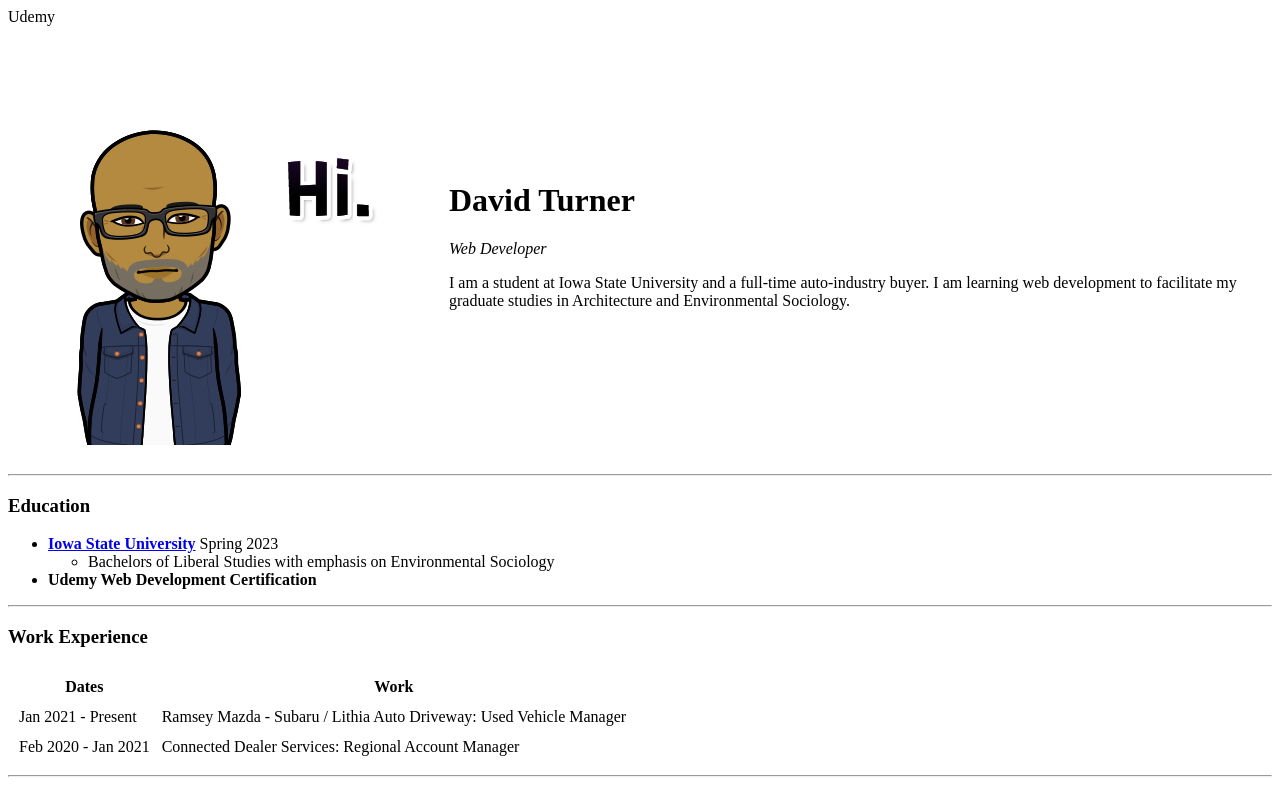
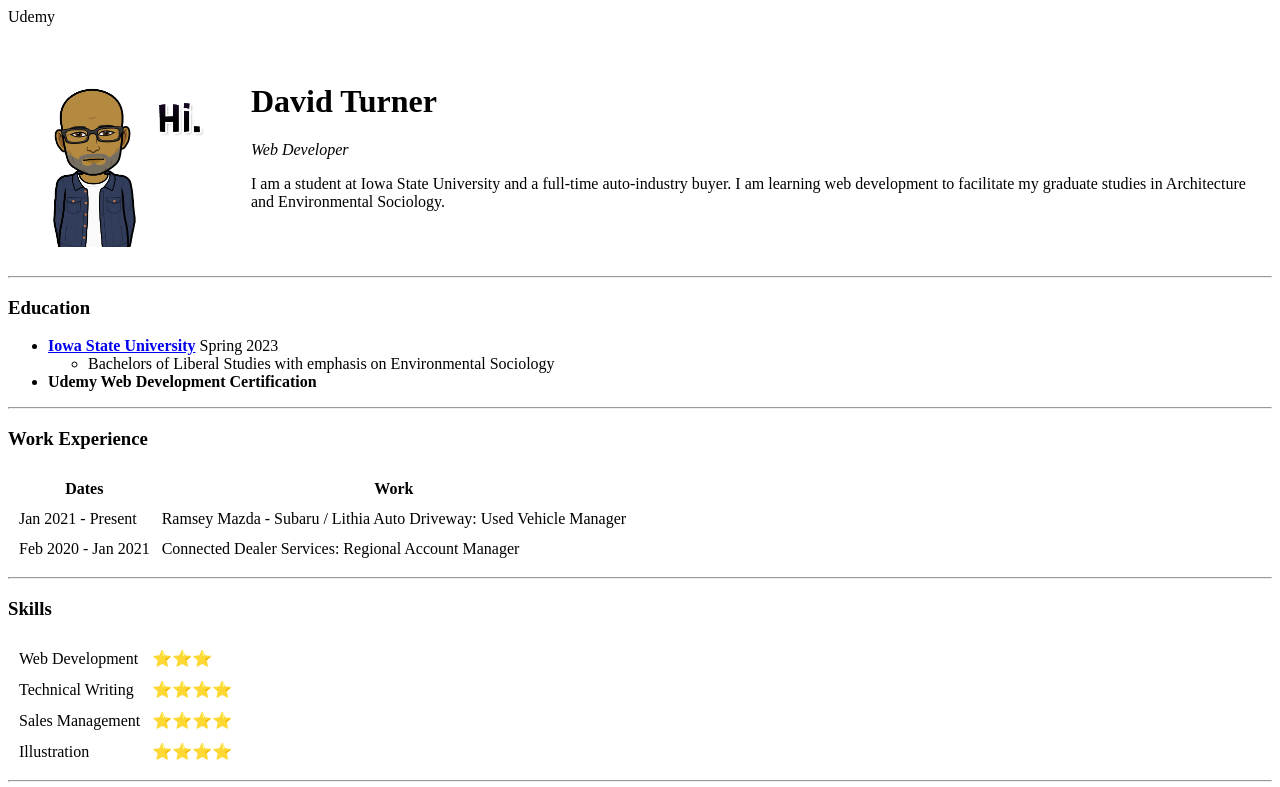
Before and after one commit to dt4carguy/cv3, a plain HTML site: page index.html in a window 1280 px wide. Shown: the top 787 px of the page. Drawn offline with Linux system fonts and the light colour scheme.

Commit message:
Update index.html

```diff
--- a/index.html
+++ b/index.html
@@ -9,7 +9,7 @@ Udemy<!DOCTYPE html>
 <body>
   <table cellspacing="20">
     <tr>
-      <td><img src="dt avatar.png" alt="DT pic"></td>
+      <td><img src="dt avatar.png" alt="DT pic" width = "200px"></td>
       <td>
         <h1>David Turner</h1>
         <p><em>Web Developer</em></p>
```
